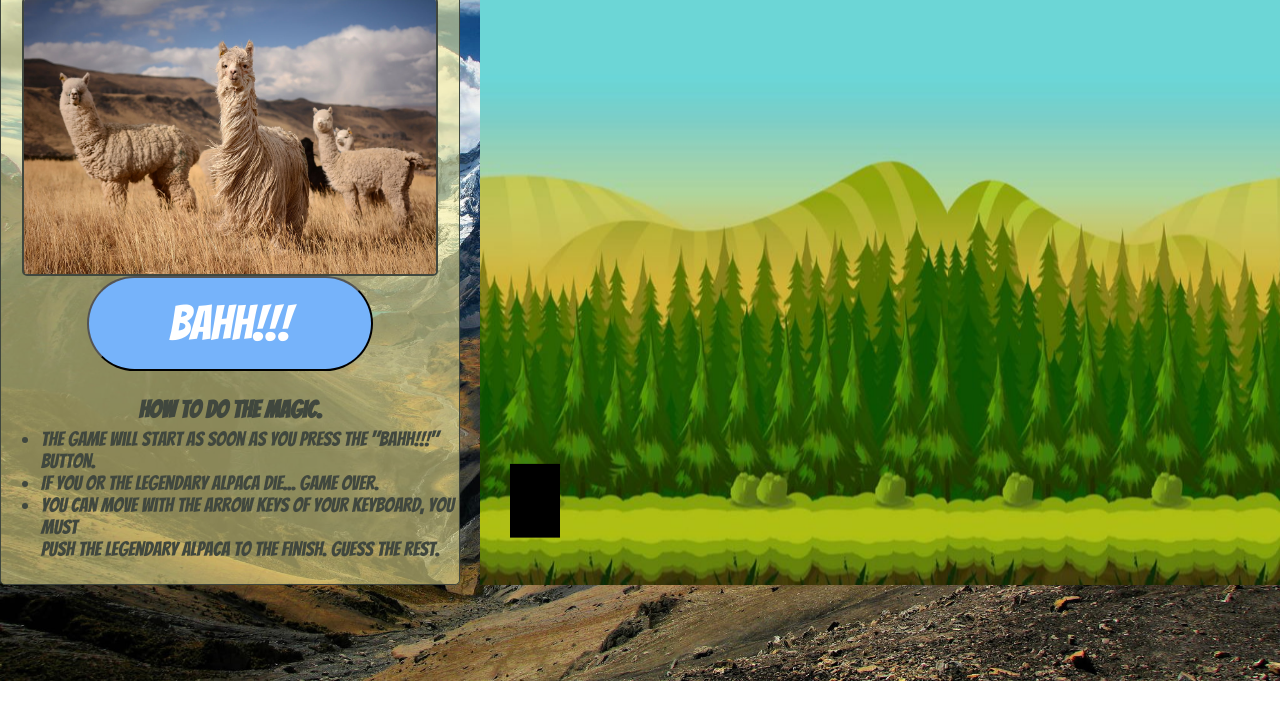
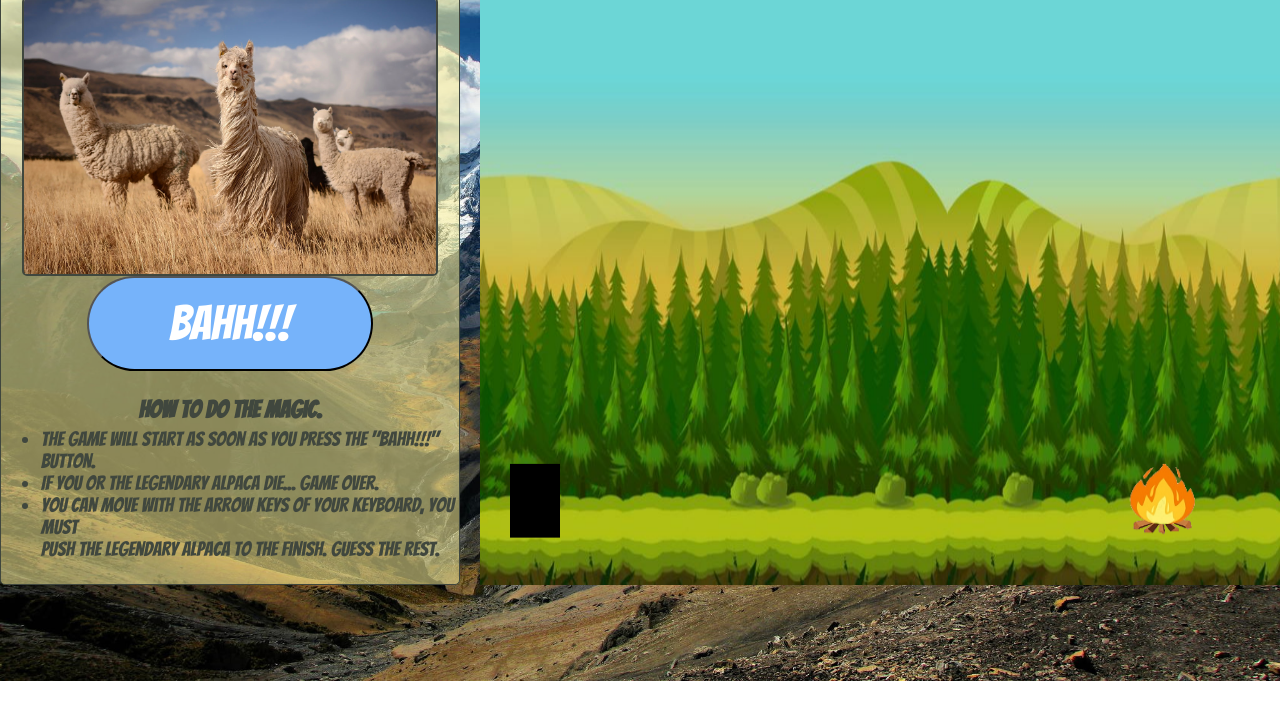
Before and after one commit to FrankyMolina/free-the-alpaca, a plain HTML site: page index.html in a window 1280 px wide. Both pictures are taken after a click on the button "BAHH!!!". Shown: the part 97-800 px from the top of the page. Drawn offline with Linux system fonts and the light colour scheme.

Commit message:
obstacles animation done

```diff
--- /dev/null
+++ b/fireCamps.js
@@ -0,0 +1,56 @@
+class FireCamps {
+    constructor(ctx, w, h) {
+        this.ctx = ctx;
+        this.gameWith = w;
+        this.gameHeight = h;
+
+        this.width = 70;
+        this.height = 70;
+
+        this.flamePosX = this.gameWith;
+        this.playerPosY0 = 485;
+
+        this.img = new Image();
+        this.img.src = './images/fire obstacles trns.png';
+
+        this.img.frames = 3;
+        this.img.framesIndex = 0;
+
+
+
+        this.velX = 2;
+    }
+
+
+    draw(framesCounter) {
+
+        this.ctx.drawImage(
+            this.img,
+            this.img.framesIndex * Math.floor(this.img.width / this.img.frames),
+            0,
+            Math.floor(this.img.width / this.img.frames),
+            this.img.height,
+            this.flamePosX,
+            this.playerPosY0,
+            this.width,
+            this.height,
+        );
+
+        this.animate(framesCounter);
+
+    }
+
+    animate(framesCounter) {
+        if (framesCounter % 5 == 0) {
+            this.img.framesIndex++;
+        }
+        if (this.img.framesIndex > this.img.frames - 1) {
+            this.img.framesIndex = 0;
+        }
+    }
+
+
+    move() {
+        this.flamePosX  -= this.velX;
+    }
+}
--- a/game.js
+++ b/game.js
@@ -4,6 +4,11 @@ const game = {
     ctx: null,
     width: null,
     height: null,
+
+    framesCounter: 0,
+    fireCamps: [],
+
+
 
     keys: {
         spaceBar: 32,
@@ -30,9 +35,13 @@ const game = {
     start() {
         this.reset();
         this.interval = setInterval(() => {
+            this.framesCounter++;
             this.clear();
             this.drawAll();
             this.moveAll();
+
+            this.generateFireCamps();
+            this.clearFireCamps();
 
 
 
@@ -42,18 +51,21 @@ const game = {
     drawAll() {
         this.background.draw();
         this.player.draw();
+        this.fireCamps.forEach(fire => fire.draw(this.framesCounter));
 
     },
 
     reset() {
         this.background = new Background(this.ctx, this.width, this.height);
         this.player = new Player(this.ctx, this.width, this.height, this.keys);
+        this.fireCamps = [];
 
     },
 
     moveAll() {
         this.background.move();
         this.player.move();
+        this.fireCamps.forEach(fire => fire.move());
 
     },
 
@@ -61,5 +73,15 @@ const game = {
         this.ctx.clearRect(0, 0, this.width, this.height);
     },
 
+    generateFireCamps() {
+        if (this.framesCounter % 90 == 0) {
+            this.fireCamps.push(new FireCamps(this.ctx, this.width, this.height));
 
+        }
+        console.log(this.fireCamps);
+    },
+
+    clearFireCamps() {
+        this.fireCamps = this.fireCamps.filter(fire => fire.flamePosX >= 0);
+    },
 }
--- a/index.html
+++ b/index.html
@@ -29,6 +29,7 @@
 
 
     <script src="background.js"></script>
+    <script src="fireCamps.js"></script>
     <script src="player.js"></script>
     <script src="game.js"></script>
     <script src="index.js"></script>
```
